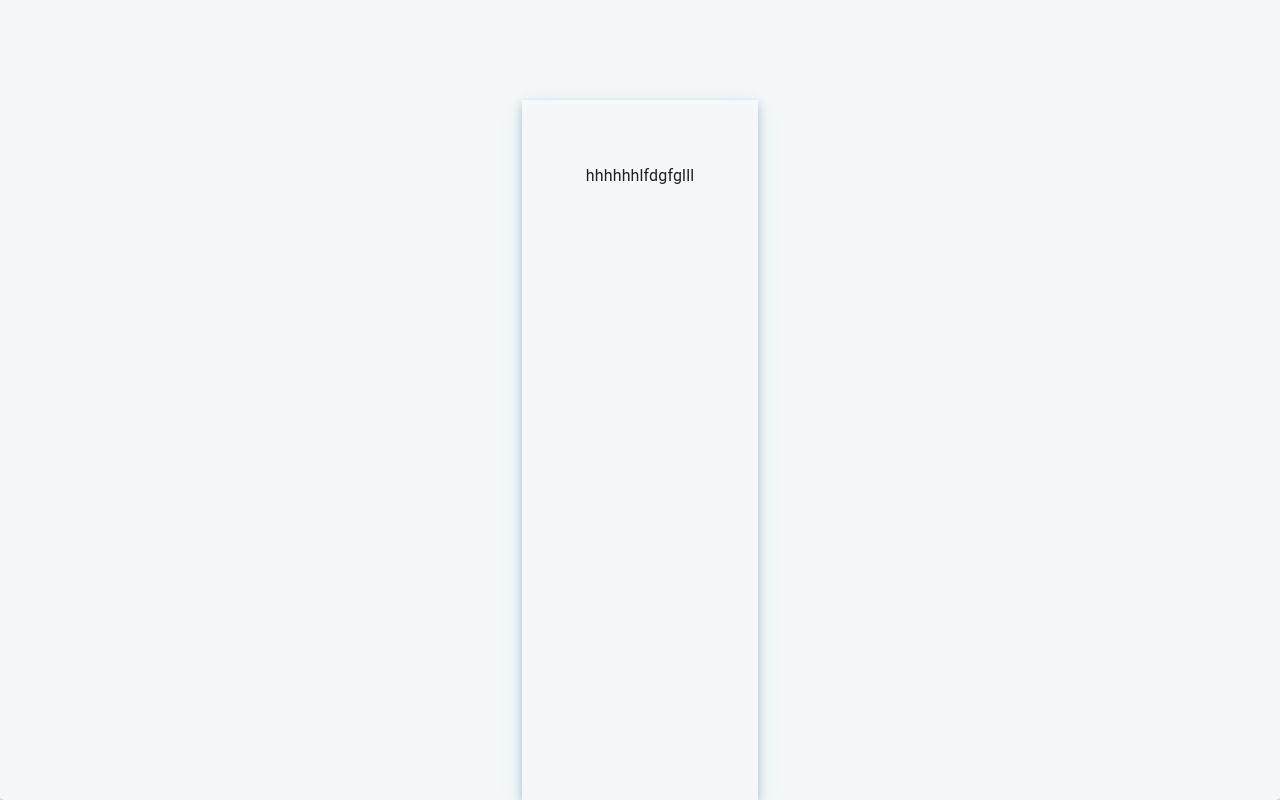
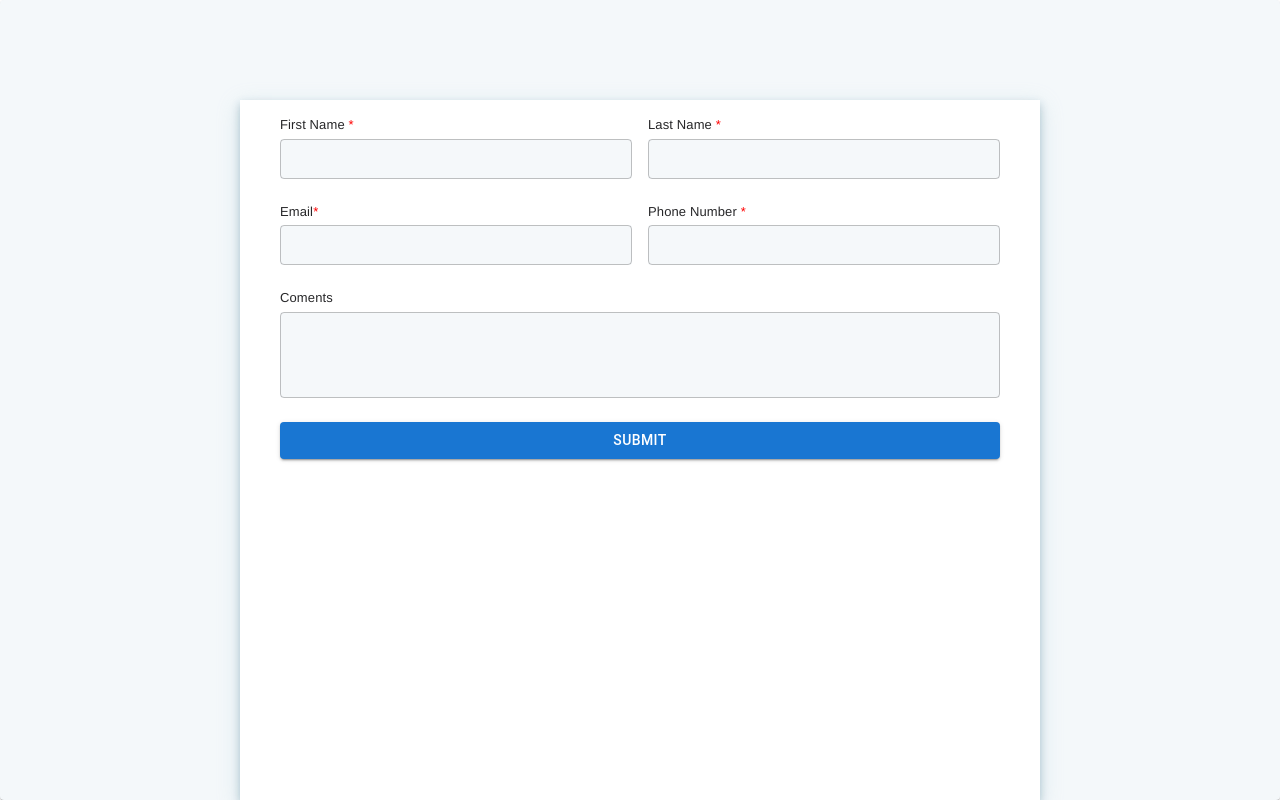
Before and after one commit to Melvin-Code/landingpage, a React (Create React App) app: page / in a window 1280 px wide. Built offline with nearby package versions, Linux system fonts and the light colour scheme.

Commit message:
Update 5 files

```diff
--- a/package.json
+++ b/package.json
@@ -13,6 +13,7 @@
     "firebase": "^9.22.1",
     "react": "^18.2.0",
     "react-dom": "^18.2.0",
+    "react-final-form": "^6.5.9",
     "react-scripts": "5.0.1",
     "web-vitals": "^2.1.4"
   },
--- a/src/App.js
+++ b/src/App.js
@@ -1,6 +1,11 @@
-import { Box, Paper } from "@mui/material";
+import { Box, Button, Grid, Paper } from "@mui/material";
+import { Form } from "react-final-form";
+import FormInput from "./components/FormInput";
 
 function App() {
+  const onSubmit = () => {
+
+  }
   return (
     <Paper
       sx={{
@@ -14,16 +19,102 @@ function App() {
     >
       <Box
         sx={{
-          background: "#f4f8fa",
-          padding: "4rem",
+          background: "#fff",
           boxShadow:
             "0 4px 8px 0 rgba(53,105,128,.3), 0 6px 20px 0 rgba(165,200,213,.41)",
           marginTop: "100px",
-          width: "80",
+          width: "100%",
+          maxWidth: 800,
           height: "400",
         }}
       >
-        hhhhhhlfdgfglll
+        <Form
+          onSubmit={onSubmit}
+          render={({ form, values, handleSubmit }) => {
+            return (
+              <form onSubmit={(vals) => handleSubmit(vals, form)}>
+                <Grid
+                  container
+                  direction={"row"}
+                  rowSpacing={3}
+                  sx={{
+                    padding: "2.5rem",
+                    // justifyContent: "center ",
+                    // width: "40rem",
+                  }}
+                >
+                  <Grid container spacing={2}>
+                    <Grid item xs={6}>
+                      <FormInput
+                        name="firstName"
+                        label={<Box>First Name <Box sx={{ color: 'red !important', display: 'inline' }}>*</Box> </Box>}
+                        //   placeholder="het"
+                        type="text"
+                        width="100%"
+                        required
+                      />
+                    </Grid>
+                    <Grid item xs={6}>
+                      <FormInput
+                        name="lastName"
+                        label={<Box>Last Name <Box sx={{ color: 'red !important', display: 'inline' }}>*</Box> </Box>}
+                        type="text"
+                        width="100%"
+                        required
+                      />
+                    </Grid>
+                  </Grid>
+                  <Grid item xs={12}></Grid>
+                  <Grid container spacing={2}>
+                    <Grid item xs={6}>
+                      <FormInput
+                        name="email"
+                        label={<Box>Email<Box sx={{ color: 'red !important', display: 'inline' }}>*</Box> </Box>}
+                        //   placeholder="het"
+                        type="text"
+                        width="100%"
+                        required
+                      />
+                    </Grid>
+                    <Grid item xs={6}>
+                      <FormInput
+                        name="phone"
+                        label={<Box>Phone Number <Box sx={{ color: 'red !important', display: 'inline' }}>*</Box> </Box>}
+                        type="text"
+                        width="100%"
+                        required
+                      />
+                    </Grid>
+                  </Grid>
+                  <Grid item xs={12}></Grid>
+                  <Grid container spacing={2}>
+                    <Grid item xs={12}>
+                      <FormInput
+                        name="coments"
+                        label='Coments'
+                        //   placeholder="het"
+                        multiline
+                        rows='3'
+                        type="text"
+                        width="100%"
+                        required
+                      />
+                    </Grid>
+                  </Grid>
+                  <Grid item xs={8}></Grid>
+                  <Button
+                    variant="contained"
+                    sx={{ width: "100%" }}
+                    type="submit"
+                  >
+                    Submit
+                  </Button>
+
+                </Grid>
+              </form>
+            );
+          }}
+        />
       </Box>
     </Paper>
   );
--- /dev/null
+++ b/src/components/CustomFlex.jsx
@@ -0,0 +1,39 @@
+import React from "react";
+export default function Flex({
+  children,
+  direction = "row",
+  content = "center",
+  items = "center",
+  spacing = "0",
+  className,
+  onClick,
+  id,
+  wrap,
+  style,
+  ref,
+  ...rest
+}) {
+  return (
+    <div
+      id={id}
+      ref={ref}
+      className={className}
+      onClick={onClick}
+      style={{
+        display: "flex",
+        flexDirection: direction,
+        justifyContent: content,
+        alignItems: items,
+        flexWrap: wrap,
+        ...style,
+        ...rest,
+
+        "& > *": {
+          margin: spacing * 8,
+        },
+      }}
+    >
+      {children}
+    </div>
+  );
+}
--- /dev/null
+++ b/src/components/FormInput.jsx
@@ -0,0 +1,205 @@
+import { InputLabel, TextField } from "@mui/material";
+import React from "react";
+import { Field } from "react-final-form";
+import Flex from "./CustomFlex";
+// import { DollarSign, PercentSign } from "../../../assets/icons";
+// import Flex from "../../structure/CustomFlex";
+
+const FormInput = ({
+  fieldLess = false,
+  width = "100%",
+  minWidth = "2rem",
+  parentWidth, // to target the parent of the input
+  label,
+  id,
+  errMesgRemove = false,
+  inputStyle,
+  labelStyle,
+  adorment,
+  value,
+  cEndAdorment = false,
+  maxLength = 200,
+  validate,
+  ...props
+}) => {
+  const [error, setError] = React.useState(false);
+
+  const errorSetter = (err, touch) => {
+    if (err && touch) {
+      setError(true);
+      return true;
+    } else {
+      setError(false);
+      return false;
+    }
+  };
+  const classes = {
+    sizing: {
+      backgroundColor: '#f5f8fa',
+      width: "100%",
+      color: '#33475b',
+      fontFamily: "Helvetica Neue,Helvetica,Arial,sans-serif",
+
+      // height: "5.5rem",
+      // maxHeight: "5.5rem",
+      borderRadius: "3px",
+      "& > p": {
+        display: `${errMesgRemove ? "none" : "block"}`,
+      fontFamily: "Helvetica Neue,Helvetica,Arial,sans-serif",
+
+      },
+      "& > * ": {
+        height: props.height,
+        ...inputStyle,
+      fontFamily: "Helvetica Neue,Helvetica,Arial,sans-serif !important",
+
+        borderColor: "#cbd6e2",
+        // backgroundColor: '##f5f8fa'
+      },
+      "& > * > *": {
+        // borderColor: theme.palette.#cbd6e2,
+        borderWidth: `${error ? "1px !important" : "1px"}`,
+        borderRadius: "3px",
+      // backgroundColor: '##f5f8fa',
+      fontFamily: "Helvetica Neue,Helvetica,Arial,sans-serif",
+      color: '#33475b'
+
+      },
+    },
+    placeStyle: {
+      "&::placeholder": {
+        color: "text.lightText",
+        opacity: 1,
+        fontSize: props.font,
+        padding: props.padd,
+      },
+    },
+
+    subLabel: {
+      fontFamily: "Helvetica Neue,Helvetica,Arial,sans-serif",
+      color: "text.lightText",
+      fontSize: "1.2rem",
+      marginBottom: ".5rem",
+    },
+  };
+
+  const getHelperText = (meta) => {
+    if (!meta.touched || !meta.error) {
+      return null;
+    }
+    return meta.error;
+  };
+
+  return fieldLess ? (
+    <Flex
+      style={{
+        flexDirection: "column",
+        minWidth: minWidth,
+        width: width,
+      }}
+    >
+      {label ? (
+        <InputLabel
+          sx={{
+            '& > *':{
+            fontSize: "13px !important",
+            },
+            fontWeight: "500",
+            color: "#272729",
+            ...labelStyle,
+          }}
+          htmlFor={label ? label : ""}
+        >
+          {label}
+        </InputLabel>
+      ) : null}
+      <TextField
+        defaultValue={value}
+        type={props.type}
+        sx={classes.sizing}
+        InputProps={{
+          inputComponent: props.cformat,
+          classes: {
+            input: classes.placeStyle,
+          },
+        }}
+        id={label}
+        variant="outlined"
+        size="small"
+        {...props}
+      />
+    </Flex>
+  ) : (
+    <Field
+      validate={validate}
+      format={props.format}
+      component={React.ComponentType}
+      name={props.name}
+      render={({ input, meta }) => (
+        <Flex
+          id={id}
+          style={{
+            flexDirection: "column",
+            alignItems: "flex-start",
+            minWidth: minWidth,
+            width: width,
+          }}
+        >
+          {label ? (
+            <InputLabel
+              sx={{
+                fontSize: "13px",
+                marginBottom: '4px',
+                fontWeight: "500",
+                color: "#272729",
+                fontFamily: "Helvetica Neue,Helvetica,Arial,sans-serif",
+                ...labelStyle,
+              }}
+              htmlFor={label ? label : ""}
+            >
+              {label}
+            </InputLabel>
+          ) : null}
+          <TextField
+            defaultValue={value}
+            type="field"
+            error={errorSetter(meta.error, meta.touched)}
+            helperText={getHelperText(meta)}
+            sx={classes.sizing}
+            onBlur={(e) => {
+              console.log(e.target.value);
+            }}
+            InputProps={{
+              inputComponent: props.cformat,
+              classes: {
+                input: classes.placeStyle,
+              },
+              // startAdornment:
+              //   adorment === "dollar" ? (
+              //     <div style={{ width: "8px !important", height: "14px" }}>
+              //       <DollarSign />
+              //     </div>
+              //   ) : null,
+              // endAdornment:
+              //   adorment === "percent" ? (
+              //     <div style={{ width: "14px !important", height: "16px" }}>
+              //       <PercentSign />
+              //     </div>
+              //   ) : cEndAdorment ? (
+              //     cEndAdorment
+              //   ) : null,
+            }}
+            id={label}
+            onChange={props.onChange ? props.onChange : null}
+            variant="outlined"
+            size="small"
+            {...input}
+            {...props}
+          />
+        </Flex>
+      )}
+    />
+  );
+};
+
+export default FormInput;
```
Also changed, not shown: 1 other file (tests, documents, lock files or other folders).
